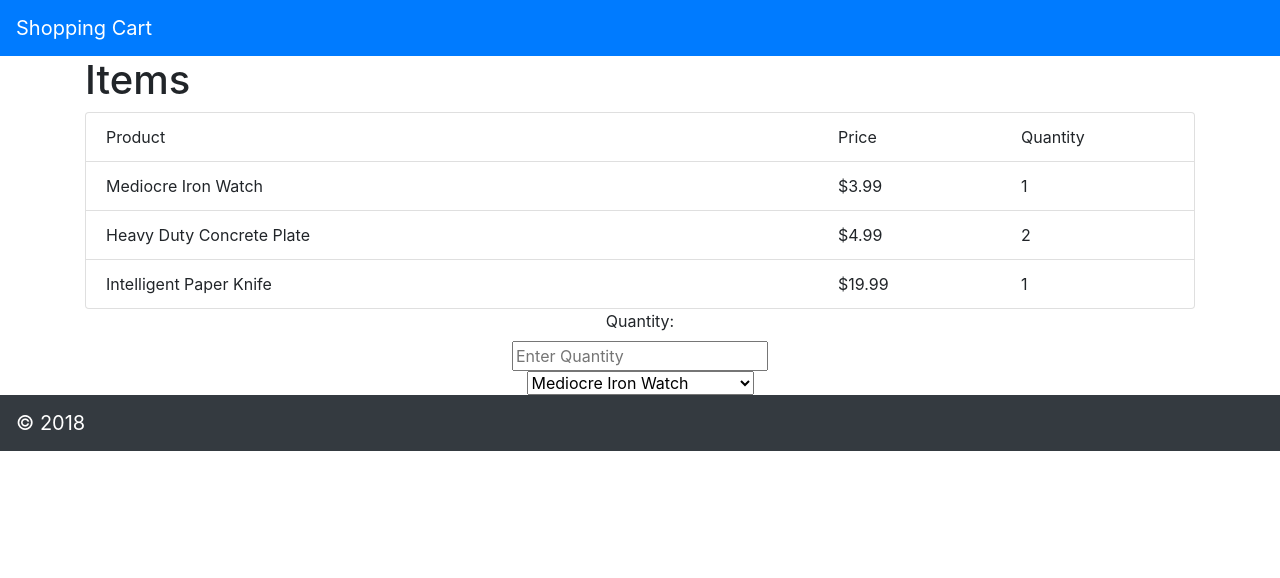
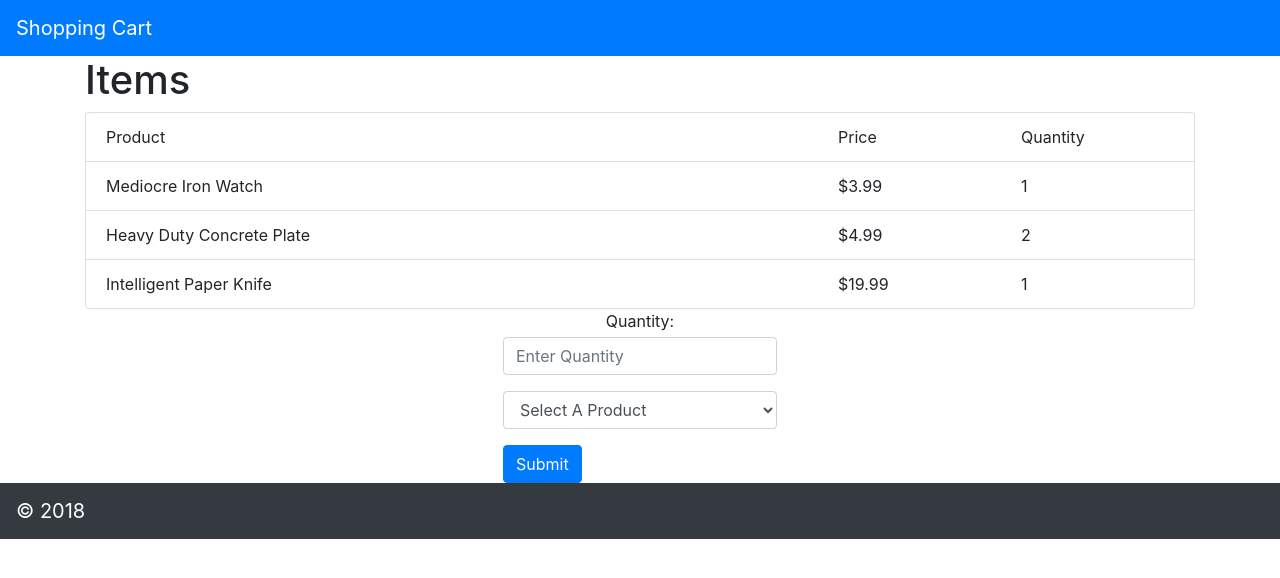
Before and after one commit to easterjd/shopping-cart, a React (Create React App) app: page / in a window 1280 px wide. Shown: the top 578 px of the page. Built offline with nearby package versions, Linux system fonts and the light colour scheme.

Commit message:
Added submit button and add functionality

```diff
--- a/src/App.js
+++ b/src/App.js
@@ -42,8 +42,12 @@ class App extends Component {
     return (
       <div className="App">
         <CartHeader />
-        <CartItems cartItemsList={this.state.cartItems} />
-        <AddItem addProduct={this.addProd} products={this.state.products}/>
+        <div className="row">
+          <CartItems cartItemsList={this.state.cartItems} />
+        </div>
+        <div className="row justify-content-center">
+          <AddItem addProduct={this.addProd} products={this.state.products}/>
+        </div>
         <CartFooter copyright="2018"/>
       </div>
     );
--- a/src/components/AddItem.js
+++ b/src/components/AddItem.js
@@ -5,33 +5,46 @@ class AddItem extends Component {
   constructor(props) {
     super(props)
     this.state = {
-      quantity: null,
-      product: null
+      quantity: '',
+      product: ''
     }
   }
 
   handleChange = (e) => {
     this.setState({
-      [e.target.name]: e.target.value,
+      [e.target.name]: e.target.value
      });
-    console.log(this.state)
+    console.log(e.target)
   }
 
+  onSubmit = (e) => {
+    e.preventDefault()
+    const prodToAdd = this.props.products.find(prod => prod.name === this.state.product)
+    this.props.addProduct({product: prodToAdd, quantity: parseInt(this.state.quantity)})
+    this.setState({
+      quantity: '',
+      product: ''
+    })
+  }
 
   render() {
     return (
-      <form onSubmit={this.props.addProduct}>
+      <form onSubmit={this.onSubmit}>
         <QuantControl
-          name="Quantity"
+          name="quantity"
           type="text"
           placeholder="Enter Quantity"
+          value={this.state.quantity}
           onChange={this.handleChange}
         />
         <ProdDrop
+          name="product"
           products={this.props.products}
           placeholder="Select A Product"
+          value={this.state.product}
           onChange={this.handleChange}
         />
+        <button type="submit" className="btn btn-primary">Submit</button>
       </form>
     );
   }
@@ -39,19 +52,19 @@ class AddItem extends Component {
 
 const QuantControl = (props) => {
   return (
-    <div className="text-center">
-      <label for={props.name}>{props.name}:</label><br/>
-      <input type={props.type} name={props.name} placeholder={props.placeholder} onChange={props.onChange} />
+    <div className="form-group text-center">
+      Quantity: <input value={props.value} className="form-text form-control" type={props.type} name={props.name} placeholder={props.placeholder} onChange={props.onChange} />
     </div>
   )
 }
 
 const ProdDrop = (props) => {
   const products = props.products
-  const options = products.map(prod => (<option value={prod.name}>{prod.name}</option>))
+  const options = products.map((prod, index) => (<option key={index} value={prod.name}>{prod.name}</option>))
   return (
-    <div className="text-center">
-      <select name="{props.name}" placeholder={props.placeholder}>
+    <div className="form-group text-center">
+      <select className="form-control" onChange={props.onChange} name={props.name} placeholder={props.placeholder}>
+        <option value="">Select A Product</option>
         {options}
       </select>
     </div>
--- a/src/components/CartFooter.js
+++ b/src/components/CartFooter.js
@@ -3,7 +3,7 @@ import 'bootstrap/dist/css/bootstrap.min.css';
 
 const CartFooter = ({copyright}) => {
   return (<nav className="navbar navbar-dark bg-dark">
-            <a className="navbar-brand" href="#">&copy; {copyright}</a>
+            <a className="navbar-brand" href="">&copy; {copyright}</a>
           </nav>)
 }
 
--- a/src/components/CartHeader.js
+++ b/src/components/CartHeader.js
@@ -3,7 +3,7 @@ import 'bootstrap/dist/css/bootstrap.min.css';
 
 const CartHeader = () => {
   return (<nav className="navbar navbar-dark bg-primary">
-            <a className="navbar-brand" href="#">Shopping Cart</a>
+            <a className="navbar-brand" href="">Shopping Cart</a>
           </nav>)
 }
 
--- a/src/components/CartItems.js
+++ b/src/components/CartItems.js
@@ -5,7 +5,7 @@ import CartItemComp from './CartItemComp'
 const CartItems = (props) => {
 
   const cartItemsList = props.cartItemsList
-  const items = cartItemsList.map(item => <CartItemComp prodId={item.product.id} name={item.product.name} priceInCents={item.product.priceInCents} quant={item.quantity} />)
+  const items = cartItemsList.map((item, index) => <CartItemComp key={index} prodId={item.product.id} name={item.product.name} priceInCents={item.product.priceInCents} quant={item.quantity} />)
   return (<div className="container">
             <h1>Items</h1>
             <div className="list-group">
```
